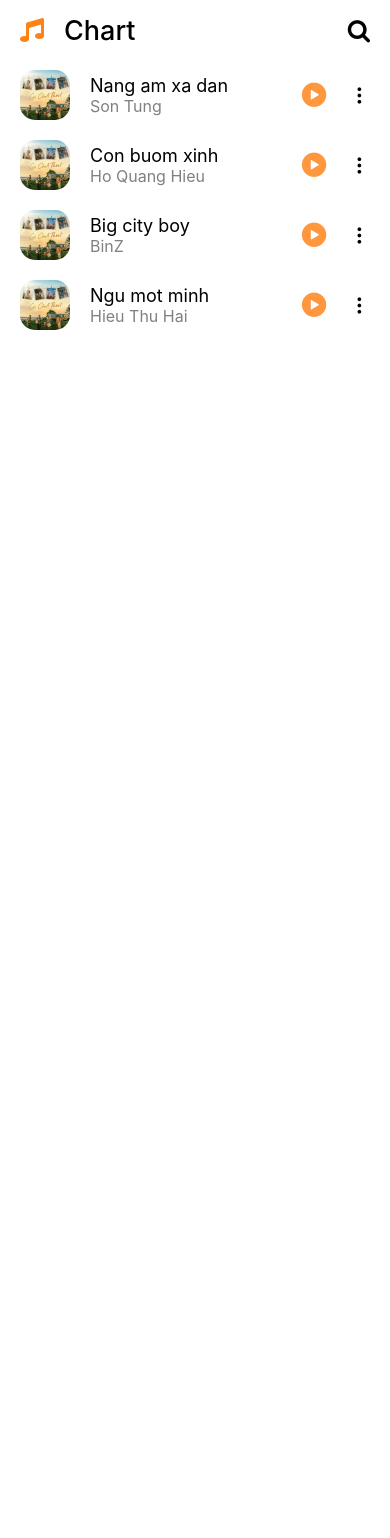
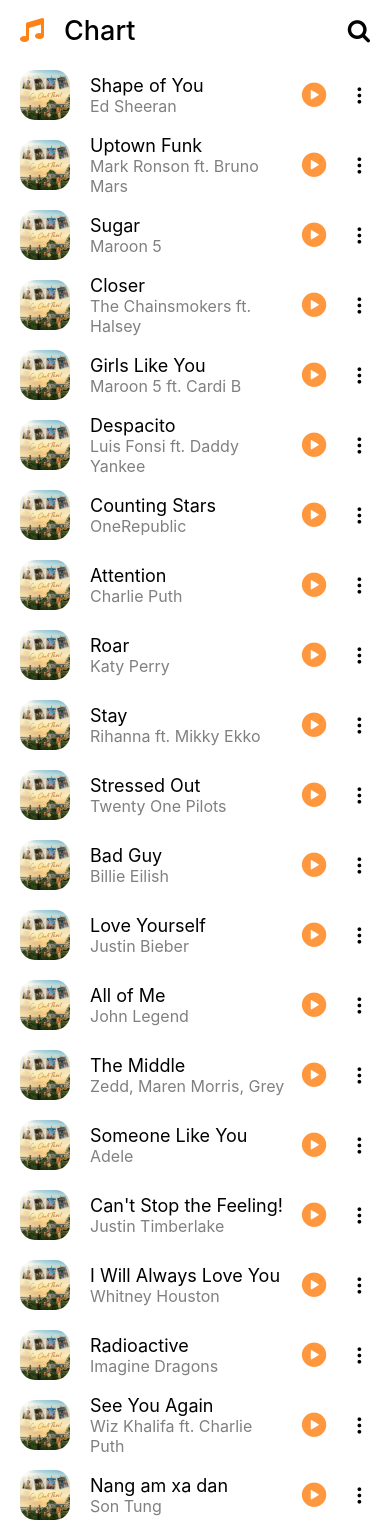
Before and after one commit to npk7264/Online-music-player, a React Native app: screen /Chart in a window 390 px wide. Shown: the top 1538 px of the page. Before the commit the page ends 844 px from the top, so only its background shows below. Built offline with nearby package versions, Linux system fonts and the light colour scheme.

Commit message:
add icon option and add props for ArtistItem component

```diff
--- a/data.js
+++ b/data.js
@@ -1,26 +1,68 @@
 export const songs = [
+  { id: 1, song: "Shape of You", singer: "Ed Sheeran", time: "3:54" },
+  { id: 2, song: "Uptown Funk", singer: "Mark Ronson ft. Bruno Mars", time: "4:30" },
+  { id: 3, song: "Sugar", singer: "Maroon 5", time: "3:56" },
+  { id: 4, song: "Closer", singer: "The Chainsmokers ft. Halsey", time: "4:05" },
+  { id: 5, song: "Girls Like You", singer: "Maroon 5 ft. Cardi B", time: "3:56" },
+  { id: 6, song: "Despacito", singer: "Luis Fonsi ft. Daddy Yankee", time: "4:41" },
+  { id: 7, song: "Counting Stars", singer: "OneRepublic", time: "4:17" },
+  { id: 8, song: "Attention", singer: "Charlie Puth", time: "3:31" },
+  { id: 9, song: "Roar", singer: "Katy Perry", time: "3:42" },
+  { id: 10, song: "Stay", singer: "Rihanna ft. Mikky Ekko", time: "4:01" },
+  { id: 11, song: "Stressed Out", singer: "Twenty One Pilots", time: "3:22" },
+  { id: 12, song: "Bad Guy", singer: "Billie Eilish", time: "3:14" },
+  { id: 13, song: "Love Yourself", singer: "Justin Bieber", time: "3:53" },
+  { id: 14, song: "All of Me", singer: "John Legend", time: "4:29" },
+  { id: 15, song: "The Middle", singer: "Zedd, Maren Morris, Grey", time: "3:05" },
+  { id: 16, song: "Someone Like You", singer: "Adele", time: "4:45" },
+  { id: 17, song: "Can't Stop the Feeling!", singer: "Justin Timberlake", time: "3:56" },
+  { id: 18, song: "I Will Always Love You", singer: "Whitney Houston", time: "4:31" },
+  { id: 19, song: "Radioactive", singer: "Imagine Dragons", time: "3:08" },
+  { id: 20, song: "See You Again", singer: "Wiz Khalifa ft. Charlie Puth", time: "3:58" },
   {
-    id: 1,
+    id: 21,
     song: "Nang am xa dan",
     singer: "Son Tung",
     time: "2:20",
   },
   {
-    id: 2,
+    id: 22,
     song: "Con buom xinh",
     singer: "Ho Quang Hieu",
     time: "3:10",
   },
   {
-    id: 3,
+    id: 23,
     song: "Big city boy",
     singer: "BinZ",
     time: "5:00",
   },
   {
-    id: 4,
+    id: 24,
     song: "Ngu mot minh",
     singer: "Hieu Thu Hai",
     time: "4:40",
   },
 ];
+
+
+export const artist = [
+  { id: 1, songs: [1, 3, 9], name: "Ed Sheeran" },
+  { id: 2, songs: [2], name: "Mark Ronson ft. Bruno Mars" },
+  { id: 3, songs: [4, 5], name: "Maroon 5" },
+  { id: 4, songs: [6], name: "Luis Fonsi ft. Daddy Yankee" },
+  { id: 5, songs: [7], name: "OneRepublic" },
+  { id: 6, songs: [8], name: "Charlie Puth" },
+  { id: 7, songs: [10], name: "Rihanna ft. Mikky Ekko" },
+  { id: 8, songs: [11], name: "Twenty One Pilots" },
+  { id: 9, songs: [12], name: "Billie Eilish" },
+  { id: 10, songs: [13], name: "Justin Bieber" },
+  { id: 11, songs: [14], name: "John Legend" },
+  { id: 12, songs: [15], name: "Zedd, Maren Morris, Grey" },
+  { id: 13, songs: [16], name: "Adele" },
+  { id: 14, songs: [17], name: "Justin Timberlake" },
+  { id: 15, songs: [18], name: "Whitney Houston" },
+  { id: 16, songs: [19], name: "Imagine Dragons" },
+  { id: 17, songs: [20], name: "Wiz Khalifa ft. Charlie Puth" },
+  { id: 18, songs: [21, 22, 23, 24], name: "Việt Nam" },
+];
--- a/src/components/ArtistItem.js
+++ b/src/components/ArtistItem.js
@@ -1,9 +1,10 @@
 import React from 'react'
 import { View, StyleSheet, TouchableOpacity, Image, Text } from 'react-native';
-
-const ArtistItem = () => {
+import { Ionicons } from "@expo/vector-icons";
+const ArtistItem = (props) => {
     return (
         <TouchableOpacity style={styles.container}>
+            <View style={styles.content}>
                 <View
                     style={{
                         flex: 1,
@@ -20,10 +21,17 @@ const ArtistItem = () => {
                     {/* Info */}
                     <View style={{ flex: 1, paddingRight: 10 }}>
                         <Text style={{ fontSize: 18 }} numberOfLines={1}>
-                        Đàm Vĩnh Hưng
+                            {props.name}
                         </Text>
-                    <Text style={{ fontSize: 16, color: "gray" }}>20 bài hát</Text>
+                        <Text style={{ fontSize: 16, color: "gray" }}>{props.songs?.length} bài hát</Text>
                     </View>
+                </View>
+
+                {/* OPTION */}
+                <TouchableOpacity >
+                    <Ionicons name="ellipsis-vertical" size={20} />
+                </TouchableOpacity>
+
             </View>
 
         </TouchableOpacity>
--- a/src/components/MiniPlayer.js
+++ b/src/components/MiniPlayer.js
@@ -9,13 +9,7 @@ const MiniPlayer = () => {
 
   return (
     <TouchableOpacity
-      style={{
-        height: 60,
-        paddingHorizontal: 20,
-        flexDirection: "row",
-        alignItems: "center",
-        justifyContent: "space-between",
-      }}
+      style={styles.container}
       onPress={() => {
         navigation.navigate("Player");
       }}
@@ -54,4 +48,15 @@ const MiniPlayer = () => {
 
 export default MiniPlayer;
 
-const styles = StyleSheet.create({});
+const styles = StyleSheet.create({
+  container: {
+    height: 60,
+    paddingHorizontal: 20,
+    flexDirection: "row",
+    alignItems: "center",
+    justifyContent: "space-between",
+    borderColor: '#efefef',
+    borderTopWidth: 1,
+    borderRadius: 10
+  },
+});
--- a/src/components/TopMenu.js
+++ b/src/components/TopMenu.js
@@ -31,7 +31,7 @@ const TopMenu = () => {
         <Tab.Screen name="Ca sĩ" component={Artist} />
       </Tab.Navigator>
 
-      <MiniPlayer />
+      {/* <MiniPlayer /> */}
     </SafeAreaView>
   );
 };
--- a/src/screens/Artist.js
+++ b/src/screens/Artist.js
@@ -1,11 +1,25 @@
-import { StyleSheet, Text, View } from "react-native";
+import { StyleSheet, Text, View, FlatList } from "react-native";
 import React from "react";
 import ArtistItem from "../components/ArtistItem";
-
+import { artist } from "../../data";
 const Artist = () => {
   return (
     <View style={styles.container}>
-      <ArtistItem />
+      {/* artist list */}
+      <FlatList
+        data={artist}
+        renderItem={({ item }) => (
+          <ArtistItem
+            name={item.name}
+            songs={item.songs}
+            onPressOptionModal={() => {
+              setOptionModalVisible(true);
+              setCurrentItem(item);
+            }}
+          />
+        )}
+        keyExtractor={(item) => item.id}
+      />
     </View>
   );
 };
```
Lines whose indentation alone changed are shown as unchanged.
